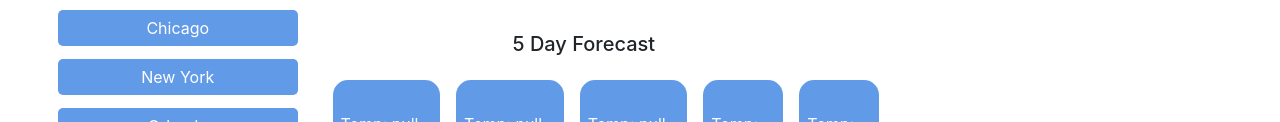
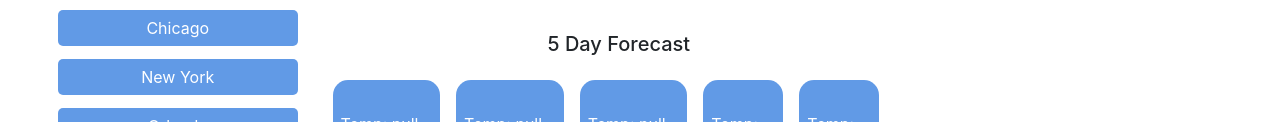
Before and after one commit to sophiehomer/Weather-Dashboard, a plain HTML site: page index.html in a window 1280 px wide. Shown: the part 258-380 px from the top of the page. Drawn offline with nearby package versions, Linux system fonts and the light colour scheme.

Commit message:
centered 5 day forecast text

```diff
--- a/assets/css/style.css
+++ b/assets/css/style.css
@@ -92,7 +92,7 @@ h3 {
 }
 
 .mt-5 {
-  margin-left: 200px;
+  margin-left: 235px;
 }
 
 .icon-align {
```
